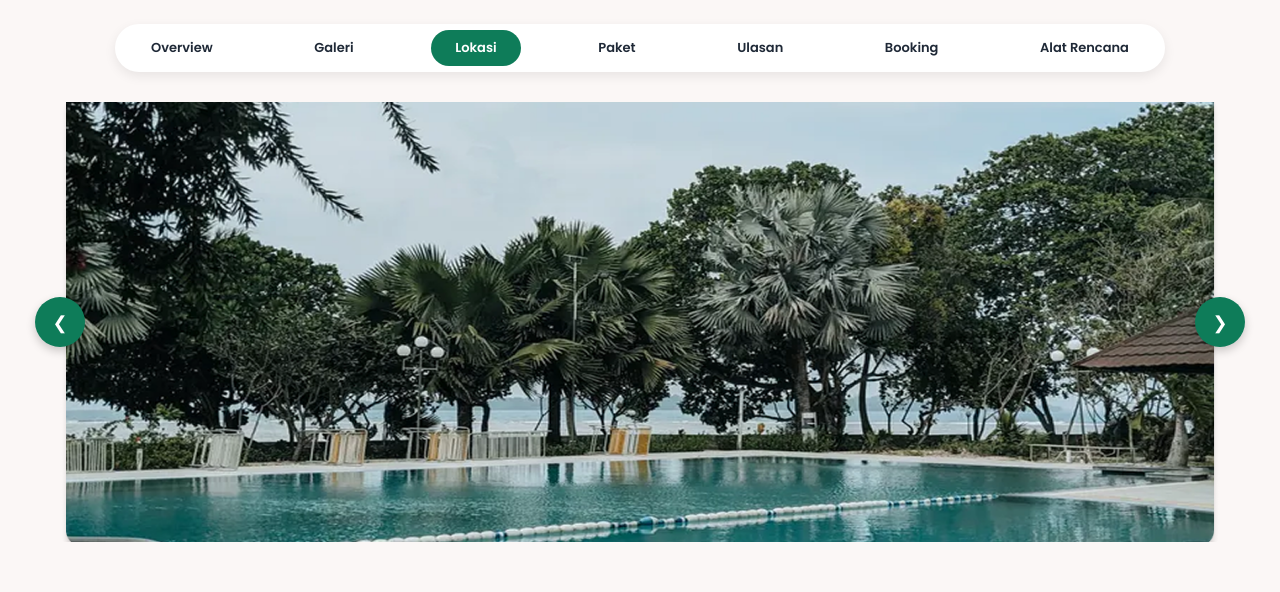
After one commit to ItzDavin/nusa-jelajah, a PHP site: page /pages/users/galery.php in a window 1280 px wide. The commit adds this page. Shown: the part 301-893 px from the top of the page. Run offline with PHP 8.4, Linux system fonts and the light colour scheme.

Commit message:
Add: create gallery page with image slider and associated styles

```diff
--- /dev/null
+++ b/pages/users/galery.php
@@ -0,0 +1,51 @@
+<!DOCTYPE html>
+<html lang="id">
+<head>
+  <meta charset="UTF-8">
+  <meta name="viewport" content="width=device-width, initial-scale=1.0">
+  <title>Putri Island Tropical - Galeri</title>
+  <link rel="stylesheet" href="../../styles/users/galery.css">
+  <link href="https://fonts.googleapis.com/css2?family=Poppins:wght@400;500;600;700&display=swap" rel="stylesheet">
+</head>
+<body>
+
+  <!-- Navbar -->
+    <?php
+    $activePage = 'destinasi';
+    $userName = 'User';
+    include '../../components/user-header.php';
+    ?>
+
+  <!-- Hero Banner -->
+  <section class="hero-banner">
+    <img src="../../images/overview/putri.png" alt="Putri Island Resort">
+  </section>
+
+  <!-- Sub-Navigation Tabs -->
+  <div class="tabs-wrapper">
+    <div class="tabs-container">
+      <a href="overview.php" class="tab">Overview</a>
+      <a href="galery.php" class="tab">Galeri</a>
+      <a href="location.php" class="tab active">Lokasi</a>
+      <a href="package-destination.php" class="tab">Paket</a>
+      <a href="review.php" class="tab">Ulasan</a>
+      <a href="booking.php" class="tab">Booking</a>
+      <a href="plan.php" class="tab">Alat Rencana</a>
+    </div>
+  </div>
+
+  <!-- Gallery Section -->
+  <main class="gallery-container">
+    <div class="slider-wrapper">
+      <button class="nav-btn prev-btn" aria-label="Sebelumnya">&#10094;</button>
+
+      <div class="gallery-image-box">
+        <img src="../../images/galery/kolam.png" alt="Kolam Renang Resort">
+      </div>
+
+      <button class="nav-btn next-btn" aria-label="Selanjutnya">&#10095;</button>
+    </div>
+  </main>
+
+</body>
+</html>
--- a/pages/users/location.php
+++ b/pages/users/location.php
@@ -9,7 +9,6 @@
 </head>
 <body>
 
-  <!-- Navbar -->
   <!-- Navbar -->
     <?php
     $activePage = 'destinasi';
@@ -28,7 +27,7 @@
       <a href="overview.php" class="tab">Overview</a>
       <a href="galery.php" class="tab">Galeri</a>
       <a href="location.php" class="tab active">Lokasi</a>
-      <a href="package.php" class="tab">Paket</a>
+      <a href="package-destination.php" class="tab">Paket</a>
       <a href="review.php" class="tab">Ulasan</a>
       <a href="booking.php" class="tab">Booking</a>
       <a href="plan.php" class="tab">Alat Rencana</a>
--- a/pages/users/overview.php
+++ b/pages/users/overview.php
@@ -27,7 +27,7 @@
       <a href="overview.php" class="tab active">Overview</a>
       <a href="galery.php" class="tab">Galeri</a>
       <a href="location.php" class="tab">Lokasi</a>
-      <a href="package.php" class="tab">Paket</a>
+      <a href="package-destination.php" class="tab">Paket</a>
       <a href="review.php" class="tab">Ulasan</a>
       <a href="booking.php" class="tab">Booking</a>
       <a href="plan.php" class="tab">Alat Rencana</a>
--- /dev/null
+++ b/styles/users/galery.css
@@ -0,0 +1,175 @@
+* {
+  margin: 0;
+  padding: 0;
+  box-sizing: border-box;
+  font-family: 'Poppins', sans-serif;
+}
+
+body {
+  background-color: #fbf7f6;
+  color: #1f2937;
+}
+
+/* Navbar */
+.navbar {
+  background-color: #4cc275;
+  height: 70px;
+  padding: 0 50px;
+  display: flex;
+  align-items: center;
+  justify-content: space-between;
+}
+
+.logo img {
+  width: 45px;
+  height: 45px;
+  border-radius: 50%;
+  background-color: #ffffff;
+  object-fit: cover;
+  display: block;
+}
+
+.nav-links {
+  display: flex;
+  gap: 50px;
+}
+
+.nav-links a {
+  text-decoration: none;
+  color: #1b3a28;
+  font-size: 14px;
+  font-weight: 500;
+}
+
+.nav-links a.active {
+  color: #ffffff;
+}
+
+.user-badge {
+  background-color: #b7ebd2;
+  padding: 6px 20px 6px 8px;
+  border-radius: 30px;
+  display: flex;
+  align-items: center;
+  gap: 10px;
+  font-weight: 600;
+  font-size: 14px;
+  color: #1f2937;
+}
+
+.user-avatar {
+  width: 34px;
+  height: 34px;
+  background-color: #2196f3;
+  color: #ffffff;
+  border-radius: 50%;
+  display: flex;
+  align-items: center;
+  justify-content: center;
+  font-size: 16px;
+}
+
+/* Hero Banner */
+.hero-banner {
+  width: 100%;
+  height: 230px;
+  overflow: hidden;
+}
+
+.hero-banner img {
+  width: 100%;
+  height: 100%;
+  object-fit: cover;
+}
+
+/* Sub-Navigation Tabs */
+.tabs-wrapper {
+  display: flex;
+  justify-content: center;
+  padding: 25px 20px 20px;
+}
+
+.tabs-container {
+  background-color: #ffffff;
+  padding: 6px 12px;
+  border-radius: 35px;
+  box-shadow: 0 4px 12px rgba(0, 0, 0, 0.08);
+  display: flex;
+  align-items: center;
+  justify-content: space-between;
+  width: 100%;
+  max-width: 1050px;
+}
+
+.tab {
+  text-decoration: none;
+  color: #1f2937;
+  font-size: 13px;
+  font-weight: 600;
+  padding: 8px 24px;
+  border-radius: 25px;
+  transition: 0.2s;
+}
+
+.tab.active {
+  background-color: #0e7c59;
+  color: #ffffff;
+}
+
+/* Gallery Slider Section */
+.gallery-container {
+  max-width: 1220px;
+  margin: 10px auto 50px;
+  padding: 0 30px;
+}
+
+.slider-wrapper {
+  position: relative;
+  width: 100%;
+  display: flex;
+  align-items: center;
+}
+
+.gallery-image-box {
+  width: 100%;
+  height: 440px;
+  overflow: hidden;
+  border-radius: 4px;
+}
+
+.gallery-image-box img {
+  width: 100%;
+  height: 100%;
+  object-fit: cover;
+  display: block;
+}
+
+.nav-btn {
+  position: absolute;
+  width: 50px;
+  height: 50px;
+  border-radius: 50%;
+  background-color: #0e7c59;
+  color: #ffffff;
+  border: none;
+  font-size: 18px;
+  display: flex;
+  align-items: center;
+  justify-content: center;
+  cursor: pointer;
+  box-shadow: 0 4px 10px rgba(0, 0, 0, 0.2);
+  transition: background-color 0.2s;
+  z-index: 10;
+}
+
+.nav-btn:hover {
+  background-color: #0b6347;
+}
+
+.prev-btn {
+  left: -25px;
+}
+
+.next-btn {
+  right: -25px;
+}
```
Also changed, not shown: images/galery/kolam.png (added).
